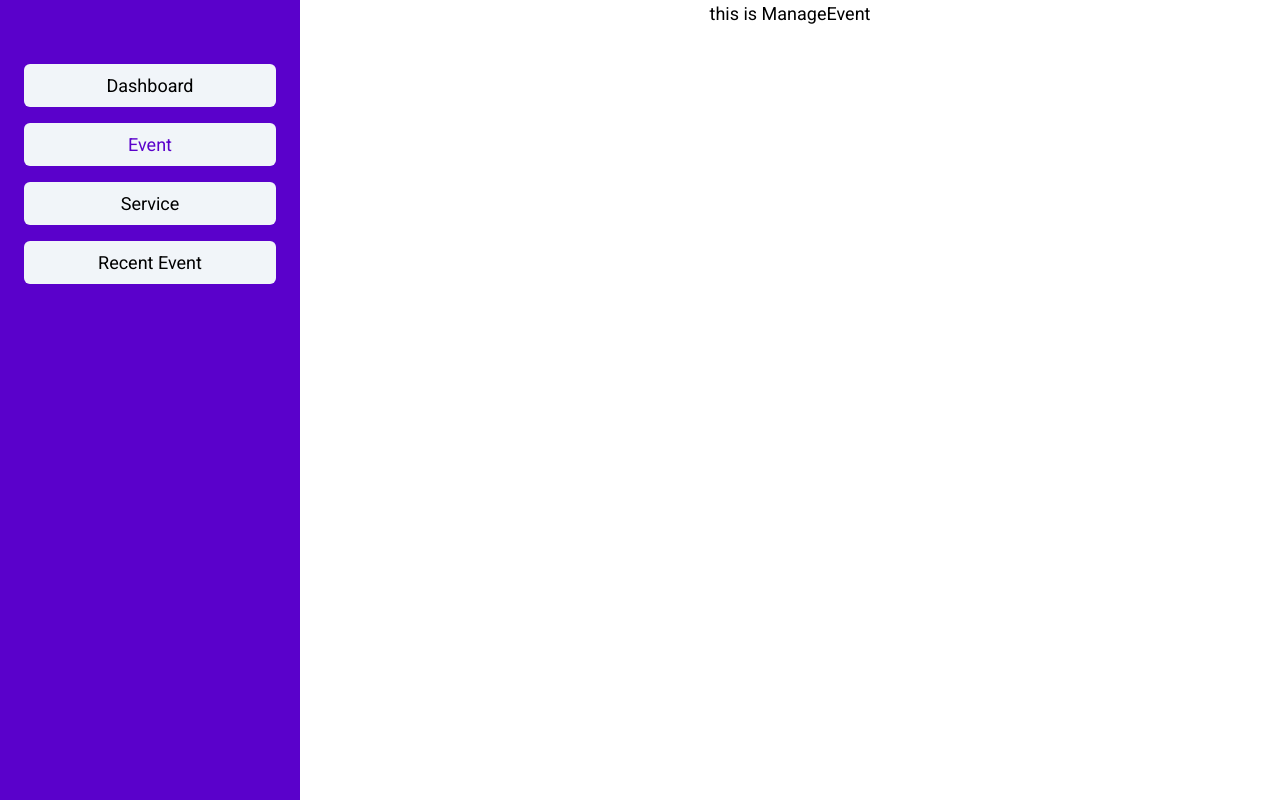
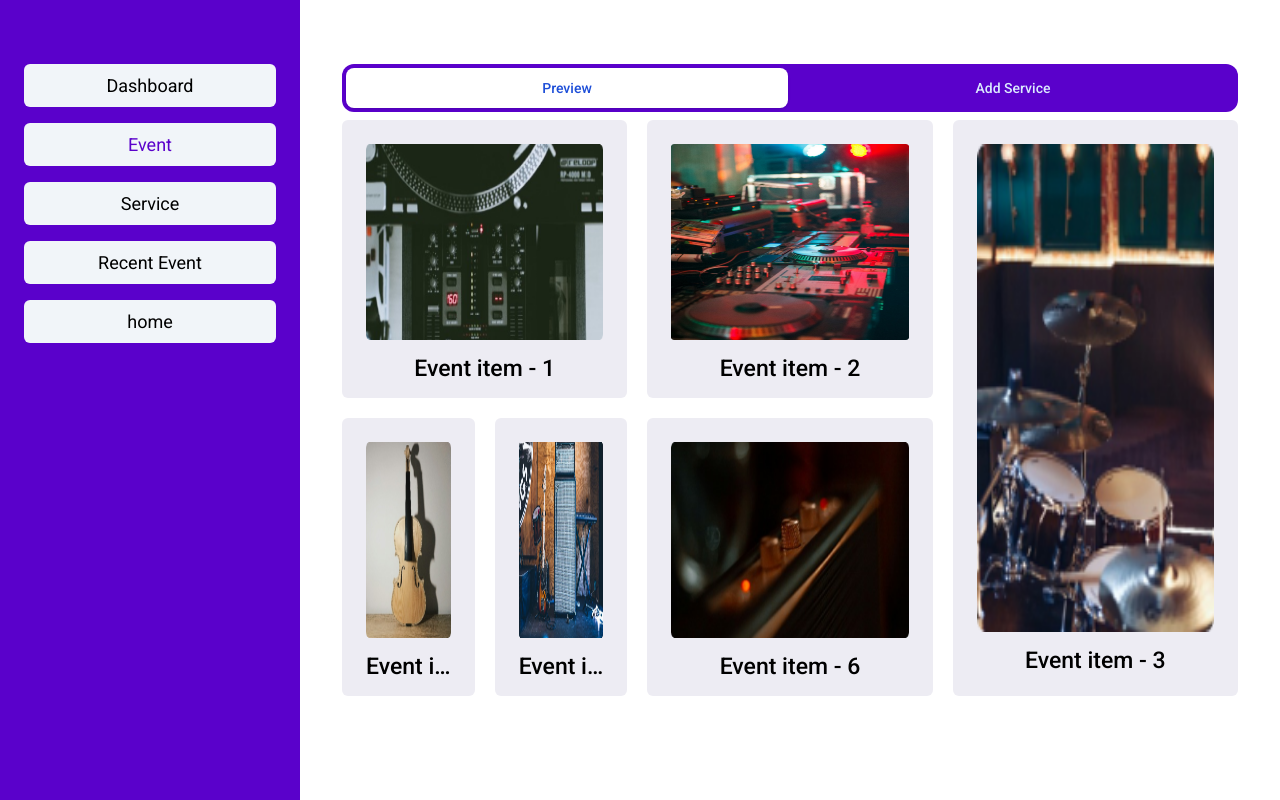
Before and after one commit to alhabib5565/invetory-management, a React (Vite) app: page /dashboard/event in a window 1280 px wide. Built offline with nearby package versions, Linux system fonts and the light colour scheme.

Commit message:
event previw page done

```diff
--- a/src/components/dashboard/layout/DashboardLayout.tsx
+++ b/src/components/dashboard/layout/DashboardLayout.tsx
@@ -1,15 +1,20 @@
 import { Outlet } from "react-router-dom";
 import Sidebar from "../sidebar/Sidebar";
-
+import { motion } from "framer-motion";
 const DashboardLayout = () => {
   return (
     <div className="flex relative">
       {/* sidebar */}
       <Sidebar />
 
-      <div className=" w-full min-h-screen h-full text-center lg:ml-[300px]">
+      <motion.div
+        initial={{ opacity: 0 }}
+        animate={{ opacity: 1 }}
+        transition={{ duration: 0.5, delay: 0.5 }}
+        className=" w-full min-h-screen h-full text-center lg:ml-[300px]"
+      >
         <Outlet />
-      </div>
+      </motion.div>
     </div>
   );
 };
--- a/src/components/dashboard/manageEvent/ManageEvent.tsx
+++ b/src/components/dashboard/manageEvent/ManageEvent.tsx
@@ -1,5 +1,43 @@
+import { Tab } from "@headlessui/react";
+import { cn } from "@/lib/utils";
+import AddServrice from "../manageService/addService/AddService";
+import Event from "@/components/event/Event";
+
 const ManageEvent = () => {
-  return <div>this is ManageEvent</div>;
+  const tabs = ["Preview", "Add Service"];
+
+  return (
+    <div className="w-full max-w-4xl px-2 py-16 sm:px-0 mx-auto">
+      <Tab.Group>
+        <Tab.List className="flex space-x-1 rounded-xl bg-[#5A01CB] p-1">
+          {tabs.map((category) => (
+            <Tab
+              key={category}
+              className={({ selected }) =>
+                cn(
+                  "w-full rounded-lg py-2.5 text-sm font-medium leading-5",
+                  "ring-white/60",
+                  selected
+                    ? "bg-white text-blue-700 shadow"
+                    : "text-blue-100 hover:bg-white/[0.12] hover:text-white"
+                )
+              }
+            >
+              {category}
+            </Tab>
+          ))}
+        </Tab.List>
+        <Tab.Panels className="mt-2">
+          <Tab.Panel>
+            <Event />
+          </Tab.Panel>
+          <Tab.Panel>
+            <AddServrice />
+          </Tab.Panel>
+        </Tab.Panels>
+      </Tab.Group>
+    </div>
+  );
 };
 
 export default ManageEvent;
--- a/src/components/dashboard/manageService/addService/AddService.tsx
+++ b/src/components/dashboard/manageService/addService/AddService.tsx
@@ -3,12 +3,11 @@ import { Input } from "@/components/ui/input";
 import { cn } from "@/lib/utils";
 import { useState } from "react";
 import { Textarea } from "@/components/ui/textarea";
-import { useMutation, useQueryClient } from "@tanstack/react-query";
-import axios from "axios";
-// import AddImage from "@/components/shared/AddImage";
 import GetServiceName from "./GetServiceName";
-import { TServiceData, TServiceName } from "../type";
+import { TServiceName } from "../type";
 import AddImage from "@/components/shared/AddImage";
+import Swal from "sweetalert2";
+import useAddService from "@/hook/service/useAddService";
 const ManageService = () => {
   //state
   const [serviceNames, setServiceNames] = useState<TServiceName[]>([]);
@@ -17,16 +16,10 @@ const ManageService = () => {
   const [description, setDescription] = useState("");
   const [loading, setLoading] = useState(false);
 
-  const queryClient = useQueryClient();
-  const { mutateAsync, data } = useMutation({
-    mutationFn: (data: TServiceData) =>
-      axios.post("https://assignment-5-server-lake.vercel.app/service", data),
-    onSuccess: () => {
-      queryClient.invalidateQueries({ queryKey: ["service"] });
-    },
-  });
+  const { mutateAsync } = useAddService();
 
   const handleAddService = () => {
+    try {
       if (imageUrl && title && description && serviceNames.length > 0) {
         setLoading(true);
         const serviceData = {
@@ -41,11 +34,22 @@ const ManageService = () => {
         setImageUrl("");
         setServiceNames([]);
         setLoading(false);
-      console.log(serviceData);
-      console.log(data);
+        Swal.fire({
+          title: "Good job!",
+          text: "service added successfull",
+          icon: "success",
+        });
       } else {
         setLoading(false);
         alert("please all fillup the form");
+      }
+      // eslint-disable-next-line @typescript-eslint/no-explicit-any
+    } catch (error: any) {
+      Swal.fire({
+        title: "try again",
+        text: `${error.message}` || "Service add failed",
+        icon: "error",
+      });
     }
   };
 
--- a/src/components/dashboard/manageService/updateService/UpdateService.tsx
+++ b/src/components/dashboard/manageService/updateService/UpdateService.tsx
@@ -47,6 +47,7 @@ const UpdateService = ({ isOpen, setIsOpen, id }: TUpdateService) => {
         image: imageUrl,
         list: serviceNames,
       };
+      console.log(serviceData);
       await mutateAsync(serviceData);
       Swal.fire({
         title: "Good job!",
--- a/src/components/dashboard/sidebar/Sidebar.tsx
+++ b/src/components/dashboard/sidebar/Sidebar.tsx
@@ -19,10 +19,13 @@ const Sidebar = () => {
       linkName: "Service",
       link: "service",
     },
-
     {
       linkName: "Recent Event",
       link: "recent-event",
+    },
+    {
+      linkName: "home",
+      link: "/",
     },
   ];
 
@@ -45,7 +48,7 @@ const Sidebar = () => {
     show: {
       opacity: 1,
       transition: {
-        delayChildren: 0.5,
+        delayChildren: 0.3,
         staggerChildren: 0.3,
       },
     },
@@ -60,7 +63,7 @@ const Sidebar = () => {
           : { clipPath: "circle(30px at 40px 40px)" }
       }
       transition={{
-        duration: 1,
+        duration: 0.5,
         type: "spring",
       }}
       className={cn(
--- a/src/components/event/Event.tsx
+++ b/src/components/event/Event.tsx
@@ -10,8 +10,10 @@ import eventImg6 from "../../assets/Event/eventImg6.png";
 
 import EventCard from "./EventCard";
 
-import { motion } from "framer-motion";
-import useScrolGrow from "@/hook/useScrollGrow";
+// import { motion } from "framer-motion";
+// import useScrolGrow from "@/hook/useScrollGrow";
+import { useLocation } from "react-router-dom";
+import { cn } from "@/lib/utils";
 const events = [
   {
     image: eventImg1,
@@ -40,19 +42,28 @@ const events = [
 ];
 
 const Event = () => {
-  const { ref, scaleV } = useScrolGrow();
+  const location = useLocation();
+  console.log(location.pathname);
+  const pathName = location.pathname === "/dashboard/event";
+
   return (
-    <Container className="mt-20 overflow-hidden">
+    <Container
+      className={cn("mt-20 overflow-hidden ", { "mt-0 px-0": pathName })}
+    >
       {/* <motion.div ref={ref} style={{ scale: scaleV }}> */}
-      <motion.div ref={ref} style={{ scale: scaleV }}>
+      {pathName || (
         <SectitonHeader
           title="Event Items"
           description="Ut posuere felis arcu tellus tempus in ultricies. Gravida id nibh ornare viverra. Ultrices faucibus neque velit risus ac id lorem."
         />
-      </motion.div>
+      )}
       {/* </motion.div> */}
 
-      <div className="grid grid-cols-1 md:grid-cols-2 lg:grid-cols-12 place-items-center lg:grid-rows-2 gap-5  lg:max-h-[576px] h-full ">
+      <div
+        className={cn(
+          "grid grid-cols-1 md:grid-cols-2 lg:grid-cols-12 place-items-center lg:grid-rows-2 gap-5  lg:max-h-[576px] h-full "
+        )}
+      >
         {events.map((event, index) => (
           <EventCard index={index} event={event} key={index} />
         ))}
--- a/src/components/event/EventCard.tsx
+++ b/src/components/event/EventCard.tsx
@@ -1,6 +1,7 @@
 import { cn } from "@/lib/utils";
 import useScrolGrow from "@/hook/useScrollGrow";
 import { motion } from "framer-motion";
+import { Button } from "../ui/button";
 
 type TEvent = {
   event: {
@@ -17,9 +18,11 @@ const EventCard = ({ event, index }: TEvent) => {
     <motion.div
       ref={ref}
       style={{ scaleX: scaleV }}
+      initial="initial"
+      whileHover="whileHover"
       key={index}
       className={cn(
-        " w-full max-w-[412px] h-[300px] lg:h-full lg:max-h-[576px] bg-[#8682B0] bg-opacity-15 p-6 space-y-3 rounded-md",
+        " w-full max-w-[412px] h-[300px] lg:h-full lg:max-h-[576px] bg-[#8682B0] bg-opacity-15 p-6  rounded-md relative group",
         {
           " lg:col-span-4": index === 0,
         },
@@ -40,6 +43,7 @@ const EventCard = ({ event, index }: TEvent) => {
         }
       )}
     >
+      <div className=" w-full h-full space-y-3">
         <img
           src={event.image}
           className={cn("bg-cover w-full h-[85%]", {
@@ -47,7 +51,37 @@ const EventCard = ({ event, index }: TEvent) => {
           })}
           alt=""
         />
-      <h2 className="text-[23px] font-medium">{event.eventName}</h2>
+        <h2 className="text-[23px] font-medium truncate">{event.eventName}</h2>
+      </div>
+      <motion.div
+        variants={{
+          initial: {
+            scaleX: 0,
+          },
+          whileHover: {
+            scaleX: 1,
+            transition: { duration: 0.05 },
+          },
+        }}
+        className="absolute inset-0  bg-black  bg-opacity-50 rounded-md flex flex-col justify-end gap-2 p-6"
+      >
+        <Button
+          // onClick={() => openUpdateServiceModal(service._id)}
+          className={cn(
+            "w-full text-[16px] font-bold  font-plus-jakarta-sans rounded-md"
+          )}
+        >
+          Update
+        </Button>
+        <Button
+          // onClick={() => handleDelete(service._id)}
+          className={cn(
+            "w-full text-[16px] font-bold  font-plus-jakarta-sans rounded-md hover:bg-red-500 bg-red-600"
+          )}
+        >
+          Delete
+        </Button>
+      </motion.div>
     </motion.div>
   );
 };
--- /dev/null
+++ b/src/hook/service/useAddService.ts
@@ -0,0 +1,17 @@
+import { TServiceData } from "@/components/dashboard/manageService/type";
+import { useMutation, useQueryClient } from "@tanstack/react-query";
+import axios from "axios";
+
+const useAddService = () => {
+    const queryClient = useQueryClient();
+    const addService = useMutation({
+        mutationFn: (data: TServiceData) =>
+            axios.post("https://assignment-5-server-lake.vercel.app/service", data),
+        onSuccess: () => {
+            queryClient.invalidateQueries({ queryKey: ["service"] });
+        },
+    });
+    return addService
+};
+
+export default useAddService;
--- a/src/hook/service/useUpdateService.ts
+++ b/src/hook/service/useUpdateService.ts
@@ -6,7 +6,7 @@ const useUpdateService = (id: string) => {
     const queryClient = useQueryClient();
     const data = useMutation({
         mutationFn: (serviceData: TService) =>
-            axios.patch(`${import.meta.env.VITE_SERVER_URL}/${id}`, serviceData),
+            axios.patch(`${import.meta.env.VITE_SERVER_URL}/service/${id}`, serviceData),
         onSuccess: () => {
             queryClient.invalidateQueries({ queryKey: ["service"] });
         },
```
Lines whose indentation alone changed are shown as unchanged.
